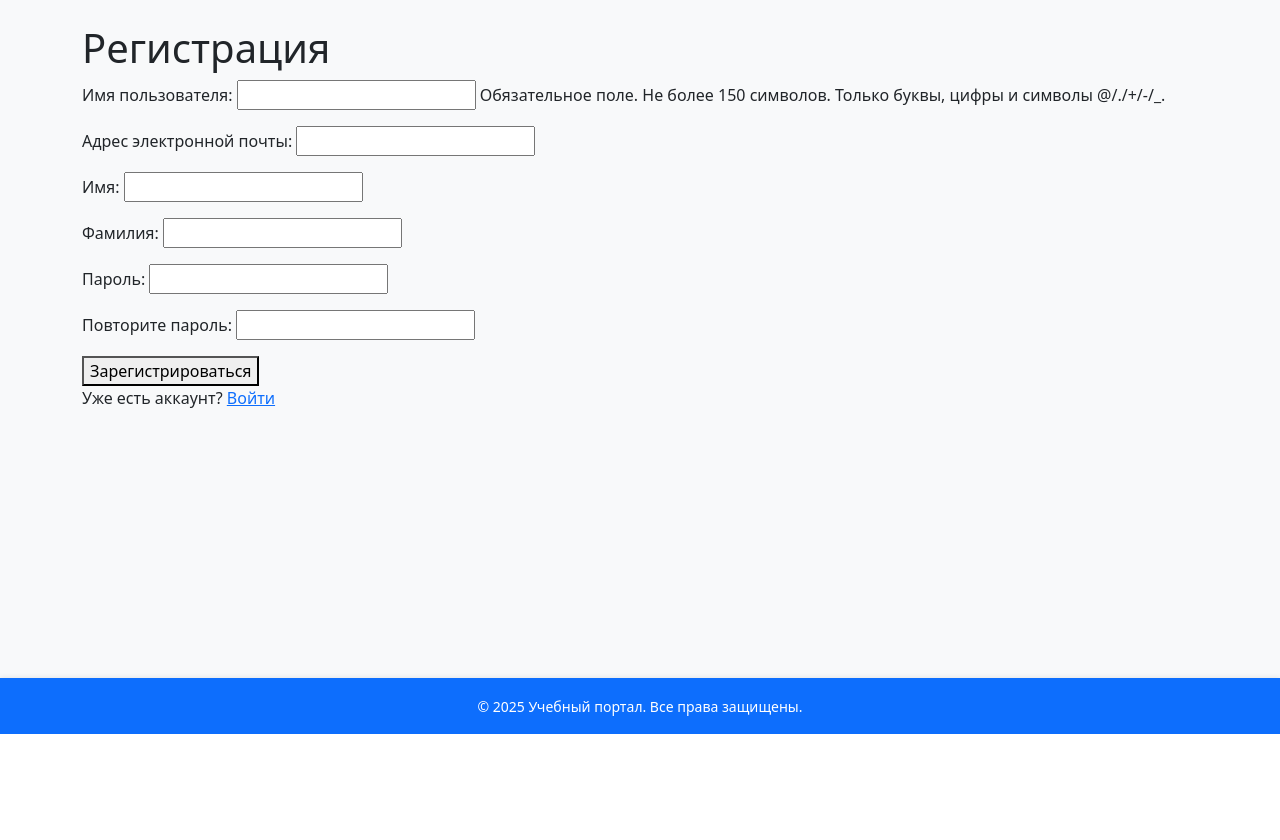
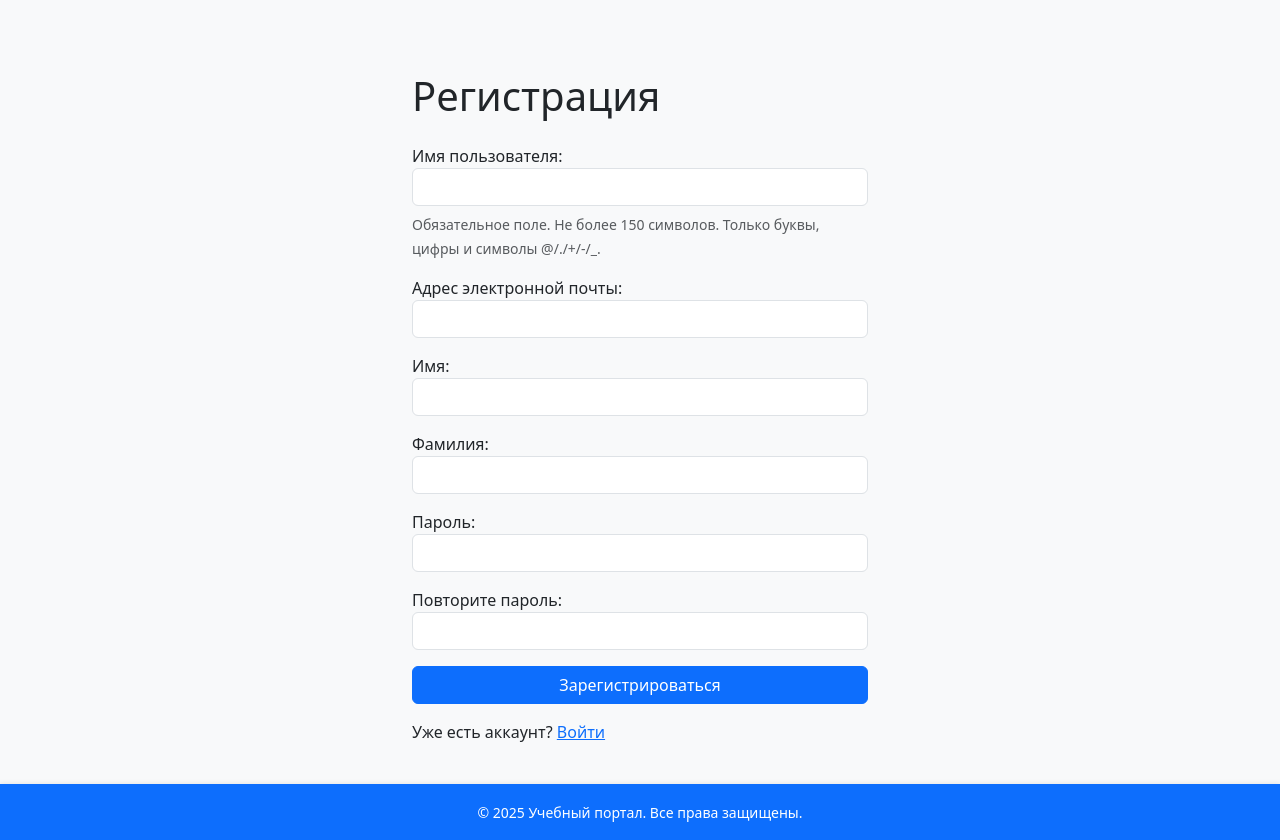
Before and after one commit to afanasevrev/project_sputuu, a Django app: page /register/ in a window 1280 px wide. Shown: the part 66-906 px from the top of the page. Before the commit the page ends 800 px from the top, so only its background shows below. Run offline with Django 5.2, Linux system fonts and the light colour scheme.

```diff
--- a/sputu/main/forms.py
+++ b/sputu/main/forms.py
@@ -33,6 +33,11 @@ class UserRegistrationForm(forms.ModelForm):
             raise forms.ValidationError('Пароли не совпадают.')
         return cd['password2']
 
+    def __init__(self, *args, **kwargs):
+        super().__init__(*args, **kwargs)
+        for field in self.fields.values():
+            field.widget.attrs["class"] = "form-control"
+
 class HomeworkSubmissionForm(forms.ModelForm):
     class Meta:
         model = HomeworkSubmission
--- a/sputu/main/static/main/style.css
+++ b/sputu/main/static/main/style.css
@@ -16,3 +16,11 @@ footer {
         height: 100%;
         width: 100%;
     }
+
+input, select, textarea {
+    width: 100%;
+    padding: 7px;
+    border-radius: 4px;
+    border: 1px solid #ccc;
+    margin-bottom: 6px;
+}
--- a/sputu/main/templates/main/register.html
+++ b/sputu/main/templates/main/register.html
@@ -1,13 +1,27 @@
 {% extends 'main/base.html' %}
+{% load static %}
 
 {% block title %}Регистрация{% endblock %}
 
 {% block content %}
-    <h1>Регистрация</h1>
-    <form method="post">
+<div class="container mt-5" style="max-width: 480px;">
+    <h1 class="mb-4">Регистрация</h1>
+    <form method="post" novalidate>
         {% csrf_token %}
-        {{ form.as_p }}
-        <button type="submit">Зарегистрироваться</button>
+        {% for field in form %}
+            <div class="mb-3">
+                {{ field.label_tag }}
+                {{ field }}
+                {% if field.help_text %}
+                    <small class="form-text text-muted">{{ field.help_text }}</small>
+                {% endif %}
+                {% for error in field.errors %}
+                    <div class="text-danger">{{ error }}</div>
+                {% endfor %}
+            </div>
+        {% endfor %}
+        <button type="submit" class="btn btn-primary w-100">Зарегистрироваться</button>
     </form>
-    <p>Уже есть аккаунт? <a href="{% url 'login' %}">Войти</a></p>
+    <p class="mt-3">Уже есть аккаунт? <a href="{% url 'login' %}">Войти</a></p>
+</div>
 {% endblock %}
```
Also changed, not shown: sputu/main/templates/main/register1.html (added, +13 -0 lines).
